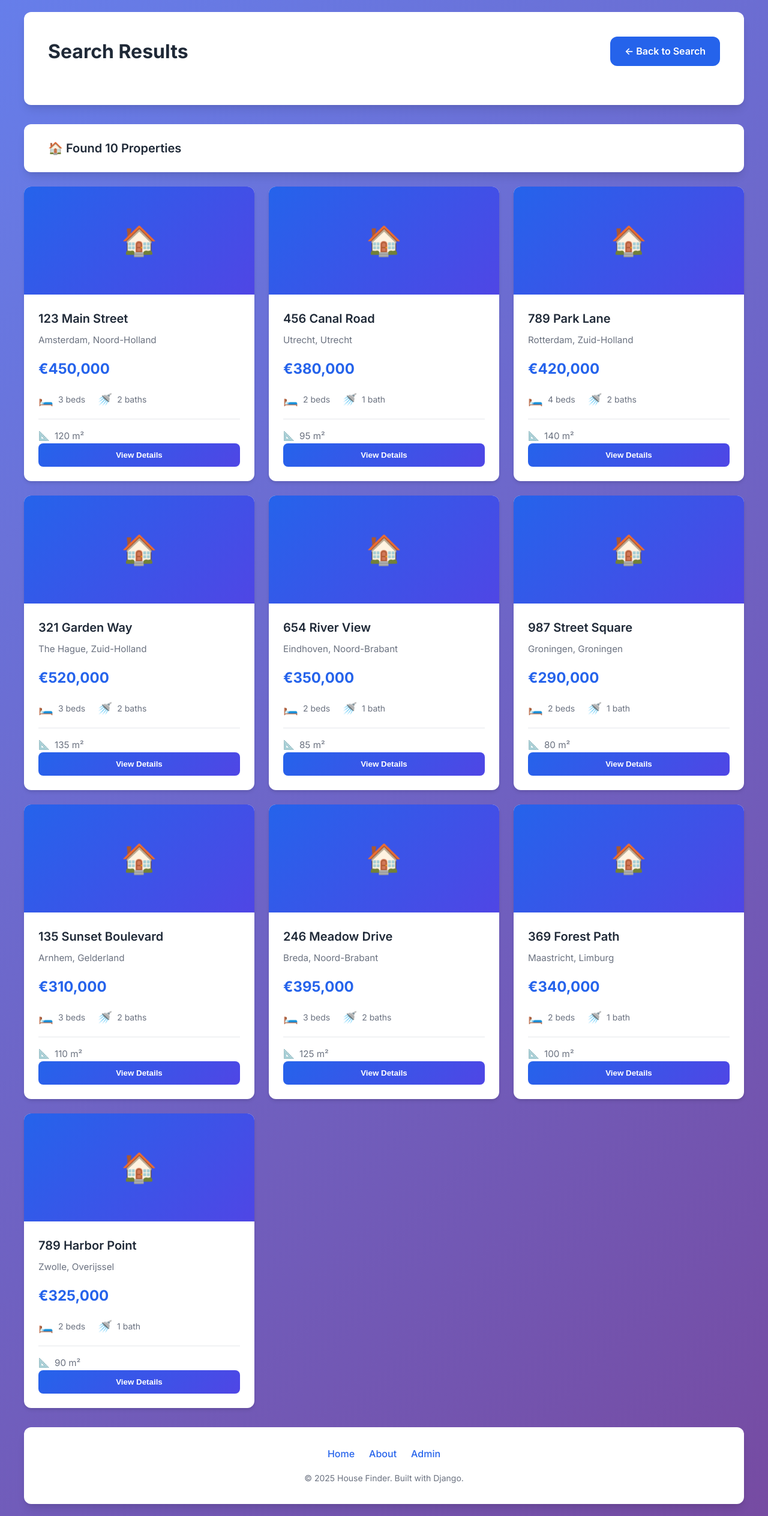
After one commit to ivowolters/house-finder, a Django app: page /houses/ in a window 1280 px wide. The commit adds this page. Shown: the whole page at 60% size. Run offline with Django 5.2, Linux system fonts and the light colour scheme.

Commit message:
Add housing list

```diff
--- /dev/null
+++ b/main/templates/main/houses.html
@@ -0,0 +1,399 @@
+<!DOCTYPE html>
+<html lang="en">
+
+<head>
+    <meta charset="UTF-8">
+    <meta name="viewport" content="width=device-width, initial-scale=1.0">
+    <title>Search Results - House Finder</title>
+    <link href="https://fonts.googleapis.com/css2?family=Inter:wght@300;400;500;600;700&display=swap" rel="stylesheet">
+    <style>
+        :root {
+            --primary-color: #2563eb;
+            --primary-hover: #1d4ed8;
+            --secondary-color: #f8fafc;
+            --accent-color: #10b981;
+            --text-primary: #1f2937;
+            --text-secondary: #6b7280;
+            --border-color: #e5e7eb;
+            --success-color: #059669;
+            --warning-color: #f59e0b;
+            --shadow-sm: 0 1px 2px 0 rgba(0, 0, 0, 0.05);
+            --shadow-md: 0 4px 6px -1px rgba(0, 0, 0, 0.1), 0 2px 4px -1px rgba(0, 0, 0, 0.06);
+            --shadow-lg: 0 10px 15px -3px rgba(0, 0, 0, 0.1), 0 4px 6px -2px rgba(0, 0, 0, 0.05);
+            --border-radius: 12px;
+        }
+
+        * {
+            margin: 0;
+            padding: 0;
+            box-sizing: border-box;
+        }
+
+        body {
+            font-family: 'Inter', -apple-system, BlinkMacSystemFont, sans-serif;
+            background: linear-gradient(135deg, #667eea 0%, #764ba2 100%);
+            min-height: 100vh;
+            padding: 20px;
+            line-height: 1.6;
+        }
+
+        .container {
+            max-width: 1200px;
+            margin: 0 auto;
+        }
+
+        .header {
+            background: white;
+            border-radius: var(--border-radius);
+            box-shadow: var(--shadow-lg);
+            padding: 40px;
+            margin-bottom: 32px;
+        }
+
+        .header-top {
+            display: flex;
+            justify-content: space-between;
+            align-items: center;
+            margin-bottom: 24px;
+        }
+
+        .header-title {
+            font-size: 2rem;
+            font-weight: 700;
+            color: var(--text-primary);
+        }
+
+        .back-btn {
+            display: inline-flex;
+            align-items: center;
+            gap: 8px;
+            background: var(--primary-color);
+            color: white;
+            padding: 12px 24px;
+            border: none;
+            border-radius: var(--border-radius);
+            font-weight: 600;
+            cursor: pointer;
+            text-decoration: none;
+            transition: all 0.2s ease;
+            font-size: 1rem;
+        }
+
+        .back-btn:hover {
+            background: var(--primary-hover);
+            transform: translateY(-2px);
+            box-shadow: var(--shadow-md);
+        }
+
+        .search-info {
+            background: #f0f9ff;
+            border-left: 4px solid var(--primary-color);
+            padding: 16px;
+            border-radius: 8px;
+        }
+
+        .search-info-title {
+            font-weight: 600;
+            color: var(--text-primary);
+            margin-bottom: 8px;
+        }
+
+        .search-params {
+            display: flex;
+            flex-wrap: wrap;
+            gap: 12px;
+        }
+
+        .param-tag {
+            background: var(--primary-color);
+            color: white;
+            padding: 6px 12px;
+            border-radius: 20px;
+            font-size: 0.875rem;
+            font-weight: 500;
+        }
+
+        .results-section {
+            margin-bottom: 32px;
+        }
+
+        .results-header {
+            background: white;
+            border-radius: var(--border-radius);
+            padding: 24px 40px;
+            box-shadow: var(--shadow-lg);
+            margin-bottom: 24px;
+        }
+
+        .results-count {
+            font-size: 1.25rem;
+            font-weight: 600;
+            color: var(--text-primary);
+        }
+
+        .houses-grid {
+            display: grid;
+            grid-template-columns: repeat(auto-fill, minmax(300px, 1fr));
+            gap: 24px;
+            margin-bottom: 32px;
+        }
+
+        .house-card {
+            background: white;
+            border-radius: var(--border-radius);
+            overflow: hidden;
+            box-shadow: var(--shadow-md);
+            transition: all 0.3s ease;
+            cursor: pointer;
+        }
+
+        .house-card:hover {
+            transform: translateY(-8px);
+            box-shadow: var(--shadow-lg);
+        }
+
+        .house-image {
+            background: linear-gradient(135deg, var(--primary-color) 0%, #4f46e5 100%);
+            height: 180px;
+            display: flex;
+            align-items: center;
+            justify-content: center;
+            font-size: 3rem;
+            color: white;
+        }
+
+        .house-content {
+            padding: 24px;
+        }
+
+        .house-address {
+            font-size: 1.25rem;
+            font-weight: 600;
+            color: var(--text-primary);
+            margin-bottom: 8px;
+        }
+
+        .house-location {
+            font-size: 0.95rem;
+            color: var(--text-secondary);
+            margin-bottom: 16px;
+        }
+
+        .house-price {
+            font-size: 1.5rem;
+            font-weight: 700;
+            color: var(--primary-color);
+            margin-bottom: 16px;
+        }
+
+        .house-details {
+            display: flex;
+            gap: 20px;
+            padding-bottom: 16px;
+            border-bottom: 1px solid var(--border-color);
+            margin-bottom: 16px;
+        }
+
+        .detail-item {
+            display: flex;
+            align-items: center;
+            gap: 8px;
+            font-size: 0.875rem;
+            color: var(--text-secondary);
+        }
+
+        .detail-icon {
+            font-size: 1.25rem;
+        }
+
+        .house-area {
+            font-size: 0.95rem;
+            color: var(--text-secondary);
+            display: flex;
+            align-items: center;
+            gap: 8px;
+        }
+
+        .view-btn {
+            width: 100%;
+            background: linear-gradient(135deg, var(--primary-color) 0%, #4f46e5 100%);
+            color: white;
+            padding: 12px;
+            border: none;
+            border-radius: 8px;
+            font-weight: 600;
+            cursor: pointer;
+            transition: all 0.2s ease;
+        }
+
+        .view-btn:hover {
+            transform: translateY(-2px);
+            box-shadow: var(--shadow-md);
+        }
+
+        .no-results {
+            background: white;
+            border-radius: var(--border-radius);
+            padding: 60px 40px;
+            text-align: center;
+            box-shadow: var(--shadow-lg);
+        }
+
+        .no-results-icon {
+            font-size: 3rem;
+            margin-bottom: 16px;
+        }
+
+        .no-results-title {
+            font-size: 1.5rem;
+            font-weight: 600;
+            color: var(--text-primary);
+            margin-bottom: 8px;
+        }
+
+        .no-results-text {
+            color: var(--text-secondary);
+            margin-bottom: 24px;
+        }
+
+        .footer-section {
+            background: white;
+            border-radius: var(--border-radius);
+            padding: 32px 40px;
+            text-align: center;
+            box-shadow: var(--shadow-lg);
+            margin-top: 32px;
+        }
+
+        .nav-links {
+            display: flex;
+            justify-content: center;
+            gap: 24px;
+            margin-bottom: 16px;
+        }
+
+        .nav-link {
+            color: var(--primary-color);
+            text-decoration: none;
+            font-weight: 500;
+            transition: color 0.2s ease;
+        }
+
+        .nav-link:hover {
+            color: var(--primary-hover);
+        }
+
+        .footer-text {
+            color: var(--text-secondary);
+            font-size: 0.875rem;
+        }
+
+        @media (max-width: 768px) {
+            .header {
+                padding: 24px;
+            }
+
+            .header-top {
+                flex-direction: column;
+                gap: 16px;
+                align-items: flex-start;
+            }
+
+            .header-title {
+                font-size: 1.5rem;
+            }
+
+            .back-btn {
+                width: 100%;
+                justify-content: center;
+            }
+
+            .houses-grid {
+                grid-template-columns: 1fr;
+            }
+        }
+    </style>
+</head>
+
+<body>
+    <div class="container">
+        <div class="header">
+            <div class="header-top">
+                <h1 class="header-title">Search Results</h1>
+                <a href="/" class="back-btn">← Back to Search</a>
+            </div>
+
+            {% if search_cities or search_provinces %}
+            <div class="search-info">
+                <div class="search-info-title">Filters Applied:</div>
+                <div class="search-params">
+                    {% for city in search_cities %}
+                    <span class="param-tag">📍 {{ city }}</span>
+                    {% endfor %}
+                    {% for province in search_provinces %}
+                    <span class="param-tag">🗺️ {{ province }}</span>
+                    {% endfor %}
+                </div>
+            </div>
+            {% endif %}
+        </div>
+
+        <div class="results-section">
+            {% if houses %}
+            <div class="results-header">
+                <div class="results-count">🏠 Found {{ total_results }} Properties</div>
+            </div>
+
+            <div class="houses-grid">
+                {% for house in houses %}
+                <div class="house-card">
+                    <div class="house-image">{{ house.image }}</div>
+                    <div class="house-content">
+                        <div class="house-address">{{ house.address }}</div>
+                        <div class="house-location">
+                            {{ house.city }}, {{ house.province }}
+                        </div>
+                        <div class="house-price">{{ house.price }}</div>
+                        <div class="house-details">
+                            <div class="detail-item">
+                                <span class="detail-icon">🛏️</span>
+                                <span>{{ house.bedrooms }} bed{{ house.bedrooms|pluralize }}</span>
+                            </div>
+                            <div class="detail-item">
+                                <span class="detail-icon">🚿</span>
+                                <span>{{ house.bathrooms }} bath{{ house.bathrooms|pluralize }}</span>
+                            </div>
+                        </div>
+                        <div class="house-area">
+                            <span>📐</span>
+                            <span>{{ house.area }}</span>
+                        </div>
+                        <button class="view-btn">View Details</button>
+                    </div>
+                </div>
+                {% endfor %}
+            </div>
+            {% else %}
+            <div class="no-results">
+                <div class="no-results-icon">🔍</div>
+                <div class="no-results-title">No Properties Found</div>
+                <div class="no-results-text">
+                    Try adjusting your search criteria or browsing all available properties.
+                </div>
+                <a href="/" class="back-btn">← Back to Search</a>
+            </div>
+            {% endif %}
+        </div>
+
+        <div class="footer-section">
+            <nav class="nav-links">
+                <a href="/" class="nav-link">Home</a>
+                <a href="/about/" class="nav-link">About</a>
+                <a href="/admin/" class="nav-link">Admin</a>
+            </nav>
+            <p class="footer-text">&copy; 2025 House Finder. Built with Django.</p>
+        </div>
+    </div>
+</body>
+
+</html>
--- a/main/urls.py
+++ b/main/urls.py
@@ -3,5 +3,6 @@ from . import views
 
 urlpatterns = [
     path('', views.home, name='home'),
+    path('houses/', views.houses, name='houses'),
     path('about/', views.about, name='about'),
 ]
--- a/main/views.py
+++ b/main/views.py
@@ -34,5 +34,147 @@ def home(request):
 
     return render(request, 'main/home.html', context)
 
+def houses(request):
+    # Static list of 10 sample houses
+    houses_list = [
+        {
+            'id': 1,
+            'address': '123 Main Street',
+            'city': 'Amsterdam',
+            'province': 'Noord-Holland',
+            'price': '€450,000',
+            'bedrooms': 3,
+            'bathrooms': 2,
+            'area': '120 m²',
+            'image': '🏠'
+        },
+        {
+            'id': 2,
+            'address': '456 Canal Road',
+            'city': 'Utrecht',
+            'province': 'Utrecht',
+            'price': '€380,000',
+            'bedrooms': 2,
+            'bathrooms': 1,
+            'area': '95 m²',
+            'image': '🏠'
+        },
+        {
+            'id': 3,
+            'address': '789 Park Lane',
+            'city': 'Rotterdam',
+            'province': 'Zuid-Holland',
+            'price': '€420,000',
+            'bedrooms': 4,
+            'bathrooms': 2,
+            'area': '140 m²',
+            'image': '🏠'
+        },
+        {
+            'id': 4,
+            'address': '321 Garden Way',
+            'city': 'The Hague',
+            'province': 'Zuid-Holland',
+            'price': '€520,000',
+            'bedrooms': 3,
+            'bathrooms': 2,
+            'area': '135 m²',
+            'image': '🏠'
+        },
+        {
+            'id': 5,
+            'address': '654 River View',
+            'city': 'Eindhoven',
+            'province': 'Noord-Brabant',
+            'price': '€350,000',
+            'bedrooms': 2,
+            'bathrooms': 1,
+            'area': '85 m²',
+            'image': '🏠'
+        },
+        {
+            'id': 6,
+            'address': '987 Street Square',
+            'city': 'Groningen',
+            'province': 'Groningen',
+            'price': '€290,000',
+            'bedrooms': 2,
+            'bathrooms': 1,
+            'area': '80 m²',
+            'image': '🏠'
+        },
+        {
+            'id': 7,
+            'address': '135 Sunset Boulevard',
+            'city': 'Arnhem',
+            'province': 'Gelderland',
+            'price': '€310,000',
+            'bedrooms': 3,
+            'bathrooms': 2,
+            'area': '110 m²',
+            'image': '🏠'
+        },
+        {
+            'id': 8,
+            'address': '246 Meadow Drive',
+            'city': 'Breda',
+            'province': 'Noord-Brabant',
+            'price': '€395,000',
+            'bedrooms': 3,
+            'bathrooms': 2,
+            'area': '125 m²',
+            'image': '🏠'
+        },
+        {
+            'id': 9,
+            'address': '369 Forest Path',
+            'city': 'Maastricht',
+            'province': 'Limburg',
+            'price': '€340,000',
+            'bedrooms': 2,
+            'bathrooms': 1,
+            'area': '100 m²',
+            'image': '🏠'
+        },
+        {
+            'id': 10,
+            'address': '789 Harbor Point',
+            'city': 'Zwolle',
+            'province': 'Overijssel',
+            'price': '€325,000',
+            'bedrooms': 2,
+            'bathrooms': 1,
+            'area': '90 m²',
+            'image': '🏠'
+        },
+    ]
+
+    # Get search parameters from GET request
+    cities = request.GET.get('cities', '').split(',') if request.GET.get('cities') else []
+    provinces = request.GET.get('provinces', '').split(',') if request.GET.get('provinces') else []
+
+    # Clean up empty strings
+    cities = [c.strip() for c in cities if c.strip()]
+    provinces = [p.strip() for p in provinces if p.strip()]
+
+    # Filter houses based on search parameters (if any provided)
+    if cities or provinces:
+        filtered_houses = []
+        for house in houses_list:
+            if (not cities and not provinces) or \
+               (house['city'] in cities) or \
+               (house['province'] in provinces):
+                filtered_houses.append(house)
+        houses_list = filtered_houses
+
+    context = {
+        'houses': houses_list,
+        'search_cities': cities,
+        'search_provinces': provinces,
+        'total_results': len(houses_list)
+    }
+
+    return render(request, 'main/houses.html', context)
+
 def about(request):
     return HttpResponse('<h1>About Page</h1><p>This is a Django website for house finding!</p>')
```
Also changed, not shown: main/templates/main/home.html (+19 -8 lines).
